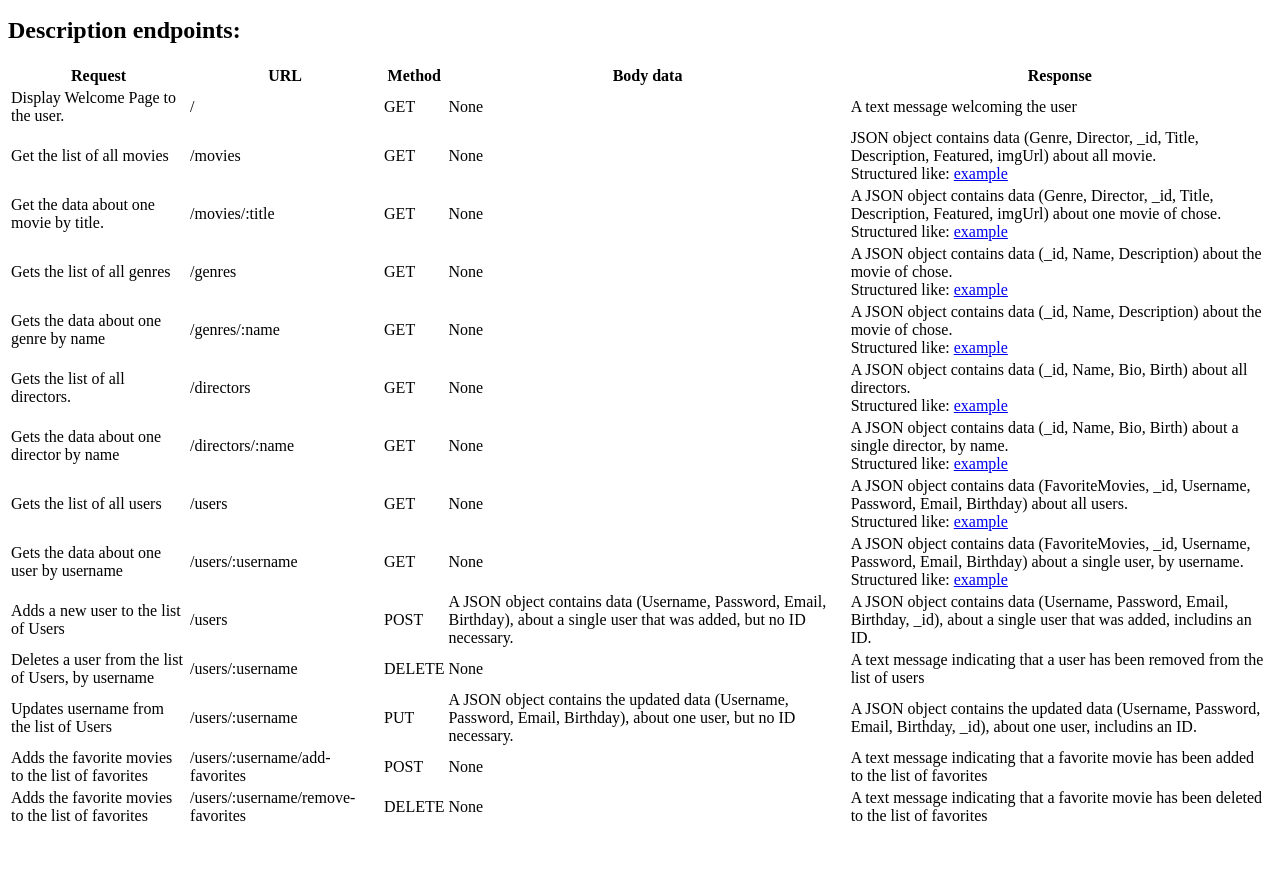
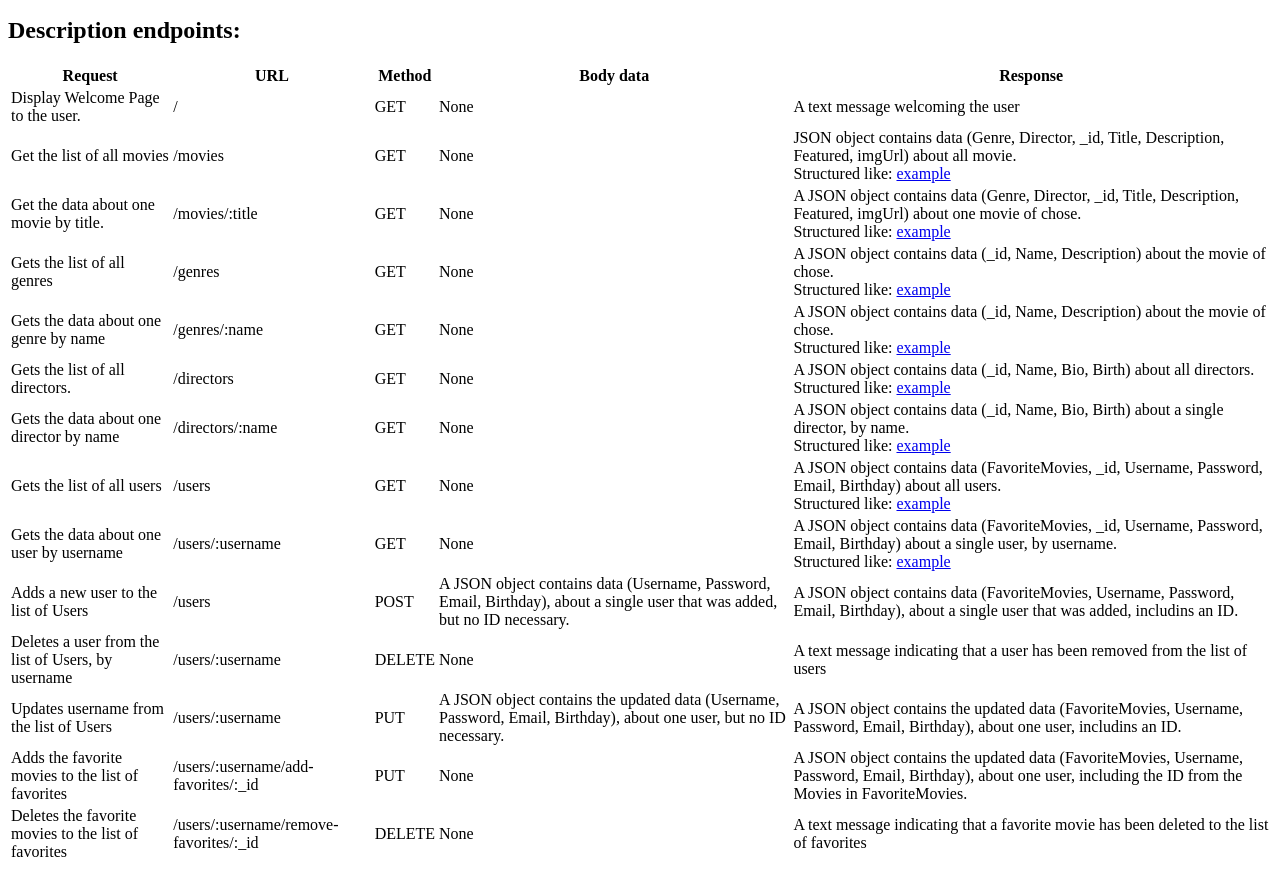
Before and after one commit to nickbalan/movie-api, a website: page public/documentation.html in a window 1280 px wide. Shown: the part 101-973 px from the top of the page. Before the commit the page ends 937 px from the top, so only its background shows below. Drawn offline with Linux system fonts and the light colour scheme.

Commit message:
This commit has updated the documentation page.

```diff
--- a/public/documentation.html
+++ b/public/documentation.html
@@ -83,14 +83,14 @@
                     <td>/users/:username</td>
                     <td>GET</td>
                     <td>None</td>
-                    <td>A JSON object contains data (FavoriteMovies, _id, Username, Password, Email, Birthday) about a single user, by username. <br> Structured like: <a href="/users/user2">example</a></td>
+                    <td>A JSON object contains data (FavoriteMovies, _id, Username, Password, Email, Birthday) about a single user, by username. <br> Structured like: <a href="/users/user1">example</a></td>
                 </tr>
                 <tr>
                     <td>Adds a new user to the list of Users</td>
                     <td>/users</td>
                     <td>POST</td>
                     <td>A JSON object contains data (Username, Password, Email, Birthday), about a single user that was added, but no ID necessary.</td>
-                    <td>A JSON object contains data (Username, Password, Email, Birthday, _id), about a single user that was added, includins an ID. </td>
+                    <td>A JSON object contains data (FavoriteMovies, Username, Password, Email, Birthday), about a single user that was added, includins an ID. </td>
                 </tr>
                 <tr>
                     <td>Deletes a user from the list of Users, by username</td>
@@ -104,18 +104,18 @@
                     <td>/users/:username</td>
                     <td>PUT</td>
                     <td>A JSON object contains the updated data (Username, Password, Email, Birthday), about one user, but no ID necessary.</td>
-                    <td>A JSON object contains the updated data (Username, Password, Email, Birthday, _id), about one user, includins an ID. </td>
+                    <td>A JSON object contains the updated data (FavoriteMovies, Username, Password, Email, Birthday), about one user, includins an ID. </td>
                 </tr>
                 <tr>
                     <td>Adds the favorite movies to the list of favorites</td>
-                    <td>/users/:username/add-favorites</td>
-                    <td>POST</td>
+                    <td>/users/:username/add-favorites/:_id</td>
+                    <td>PUT</td>
                     <td>None</td>
-                    <td>A text message indicating that a favorite movie has been added to the list of favorites</td>
+                    <td>A JSON object contains the updated data (FavoriteMovies, Username, Password, Email, Birthday), about one user, including the ID from the Movies in FavoriteMovies.</td>
                 </tr>
                 <tr>
-                    <td>Adds the favorite movies to the list of favorites</td>
-                    <td>/users/:username/remove-favorites</td>
+                    <td>Deletes the favorite movies to the list of favorites</td>
+                    <td>/users/:username/remove-favorites/:_id</td>
                     <td>DELETE</td>
                     <td>None</td>
                     <td>A text message indicating that a favorite movie has been deleted to the list of favorites</td>
```
